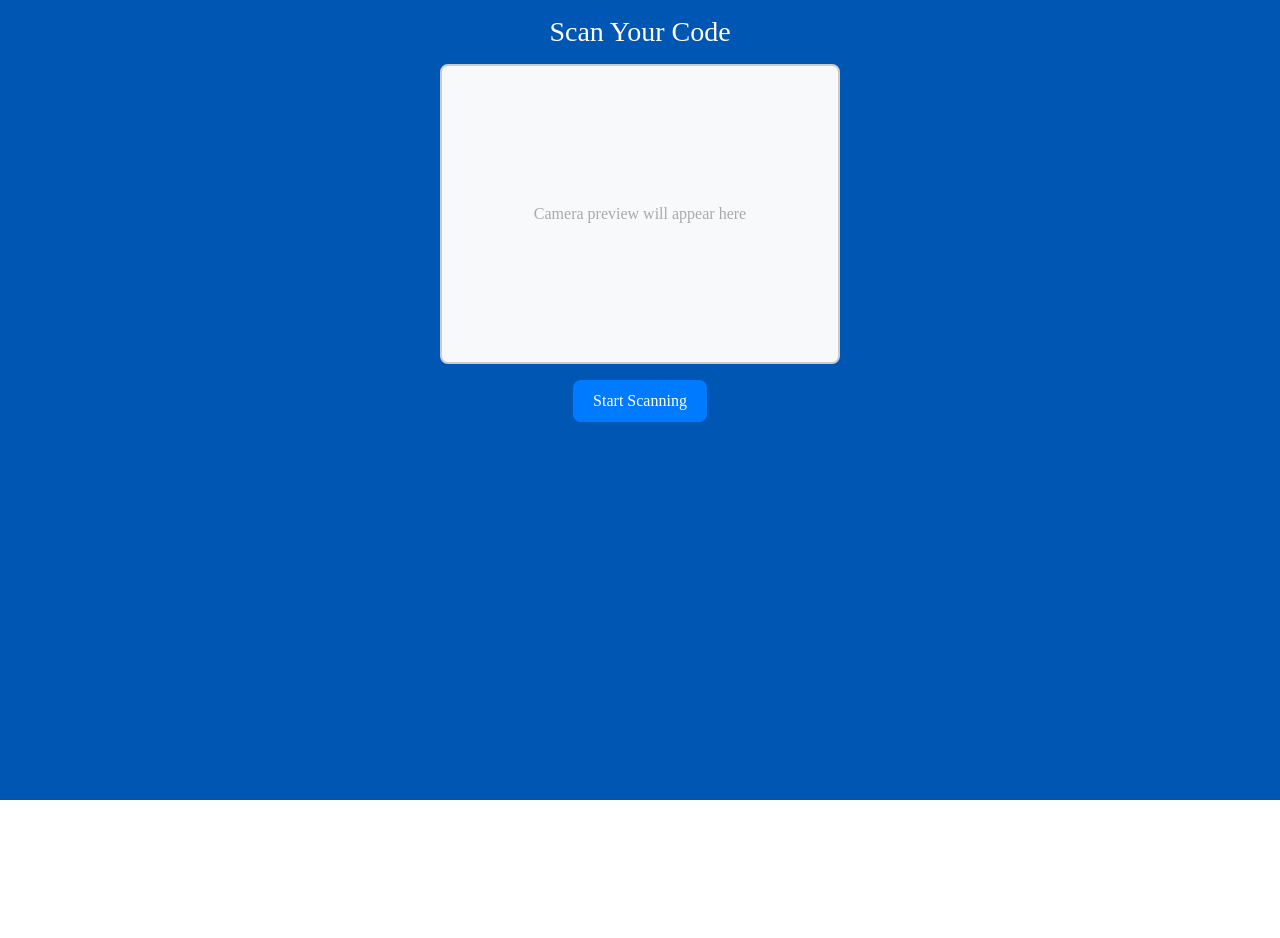
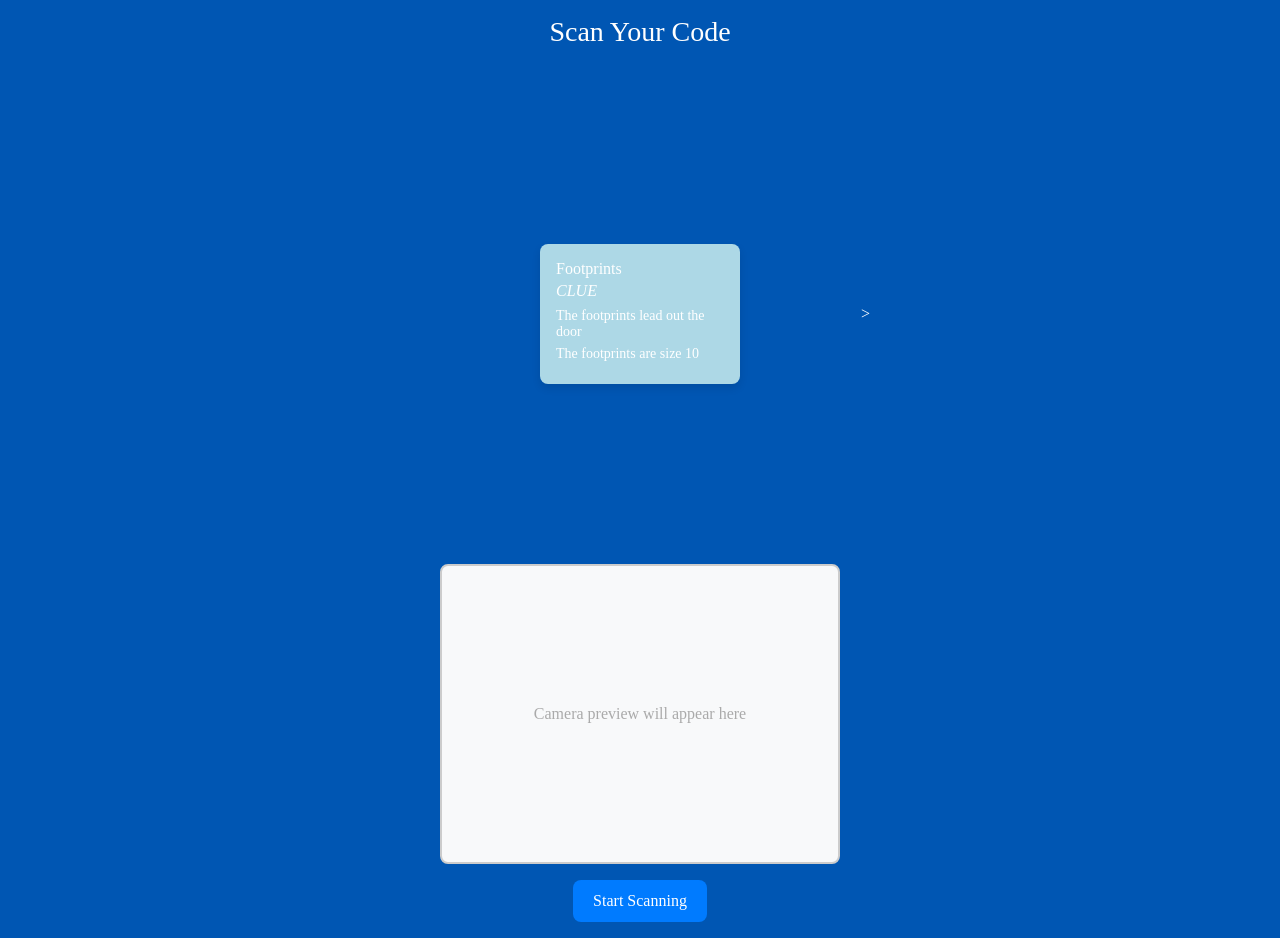
Before and after one commit to nedolsdev/detective-game-website, a React (Vite) app: page / in a window 1280 px wide. Before the commit the page ends 800 px from the top, so only its background shows below. Built offline with nearby package versions, Linux system fonts and the light colour scheme.

Commit message:
Add clues

```diff
--- a/package.json
+++ b/package.json
@@ -18,6 +18,7 @@
     "react": "^19.0.0",
     "react-barcode": "^1.6.1",
     "react-dom": "^19.0.0",
+    "react-swipeable": "^7.0.2",
     "tesseract.js": "^6.0.1"
   },
   "devDependencies": {
--- a/src/App.tsx
+++ b/src/App.tsx
@@ -1,14 +1,24 @@
 import './App.css'
 import CameraScannerWrapper from './CameraScannerWrapper'
+import Card from './Card'
+import Carousel from './Carousel'
+import { GAME_DATA } from './data'
 import Game from './Game'
 
 
 
 function App() {
 
-
   return (
-      <Game title="Scan Your Code">
+    <Game title="Scan Your Code">
+      <Carousel>
+        <Card clue={GAME_DATA.clues[0]}>
+        </Card>
+        <Card clue={GAME_DATA.clues[1]}>
+        </Card>
+        <Card clue={GAME_DATA.clues[2]}>
+        </Card>
+      </Carousel>
       <CameraScannerWrapper onScanComplete={(code) => alert(code)} />
     </Game>
   )
--- /dev/null
+++ b/src/Card.tsx
@@ -0,0 +1,65 @@
+import React from 'react';
+import { PLAYER_DATA } from './playerData';
+import { Clue } from './types';
+
+type CardProps = {
+  backgroundColor?: string;
+  borderRadius?: string;
+  padding?: string;
+  width?: string;
+  height?: string;
+  boxShadow?: string;
+  clue: Clue;
+};
+
+const Card: React.FC<CardProps> = ({
+  backgroundColor = 'lightblue',
+  borderRadius = '8px',
+  padding = '16px',
+  width = '200px',
+  height = '100%',
+  boxShadow = '0px 4px 8px rgba(0, 0, 0, 0.1)',
+  clue,
+}) => {
+
+    // filter clues for the role you have
+
+  let role = PLAYER_DATA.role;
+
+  if (role === null) {
+    // err
+    console.error('Player role is null');
+    role = 1;
+  }
+
+  const filteredClue = clue.info.filter((entry) => entry.foundBy.includes(role));
+
+  return (
+    <div
+      style={{
+        backgroundColor,
+        borderRadius,
+        padding,
+        width,
+        height,
+        boxShadow,
+        overflow: 'hidden',
+        display: 'flex',
+        flexDirection: 'column',
+        justifyContent: 'space-between',
+      }}
+    >
+      <div>
+        <h3 style={{ margin: '0 0 4px 0' }}>{clue.name}</h3>
+        <p style={{ margin: '0 0 8px 0', fontStyle: 'italic' }}>{clue.clueType.toUpperCase()}</p>
+        {filteredClue.map((entry, index) => (
+          <div key={index} style={{ marginBottom: '6px' }}>
+            <p style={{ margin: 0, fontSize: '14px' }}>{entry.text}</p>
+          </div>
+        ))}
+      </div>
+    </div>
+  );
+};
+
+export default Card;
--- /dev/null
+++ b/src/Carousel.tsx
@@ -0,0 +1,90 @@
+import React, { JSX, ReactNode, useState } from 'react';
+import { SwipeableHandlers, useSwipeable } from 'react-swipeable';
+
+type CarouselProps = {
+  children: ReactNode[];
+  width?: string;
+  height?: string;
+};
+
+function Carousel(props: CarouselProps): JSX.Element {
+  const { children, width = '100%', height = '500px' } = props;
+  const [index, setIndex] = useState<number>(0);
+  const maxIndex = children.length - 1;
+
+  const goNext = (): void => {
+    if (index < maxIndex) {
+      setIndex(index + 1);
+    }
+  };
+
+  const goBack = (): void => {
+    if (index > 0) {
+      setIndex(index - 1);
+    }
+  };
+
+  const handlers: SwipeableHandlers = useSwipeable({
+    onSwipedLeft: goNext,
+    onSwipedRight: goBack,
+    trackMouse: true,
+  });
+
+  return (
+    <div {...handlers} style={carouselContainerStyle(width, height)}>
+      {index > 0 && (
+        <button
+          onClick={goBack}
+          style={{ position: 'absolute', left: '20px', zIndex: 1 }}
+        >
+          &lt;
+        </button>
+      )}
+
+      <div style={carouselTrackStyle(index)}>
+        {children.map((child, i) => (
+          <div key={i} style={slideStyle}>
+            {child}
+          </div>
+        ))}
+      </div>
+
+      {index < maxIndex && (
+        <button
+          onClick={goNext}
+          style={{ position: 'absolute', right: '20px', zIndex: 1 }}
+        >
+          &gt;
+        </button>
+      )}
+    </div>
+  );
+}
+
+const carouselContainerStyle = (width: string, height: string): React.CSSProperties => ({
+  width,
+  height,
+  overflow: 'hidden',
+  position: 'relative',
+  display: 'flex',
+  alignItems: 'center',
+  justifyContent: 'center',
+});
+
+const carouselTrackStyle = (index: number): React.CSSProperties => ({
+  display: 'flex',
+  transform: `translateX(-${index * 100}%)`,
+  transition: 'transform 0.5s ease-in-out',
+  width: '100%',
+  alignItems: 'center',
+});
+
+const slideStyle: React.CSSProperties = {
+  minWidth: '100%',
+  height: '100%',
+  display: 'flex',
+  alignItems: 'center',
+  justifyContent: 'center',
+};
+
+export default Carousel;
```
Also changed, not shown: 1 other file (tests, documents, lock files or other folders).
